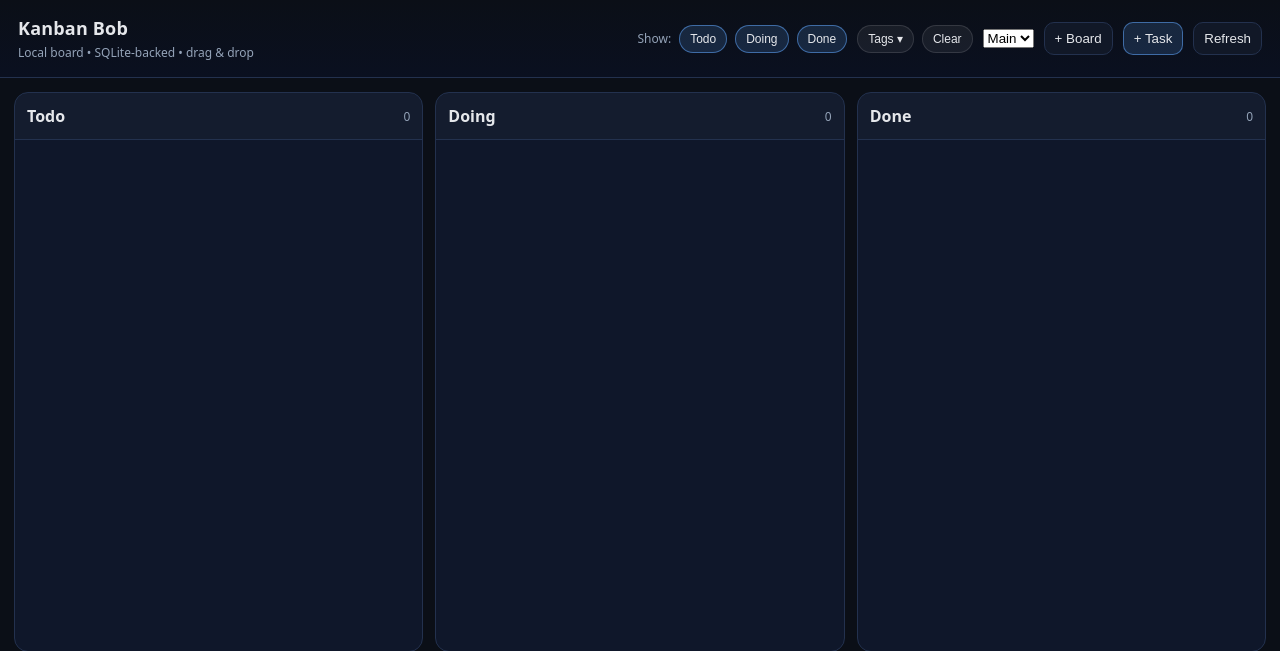
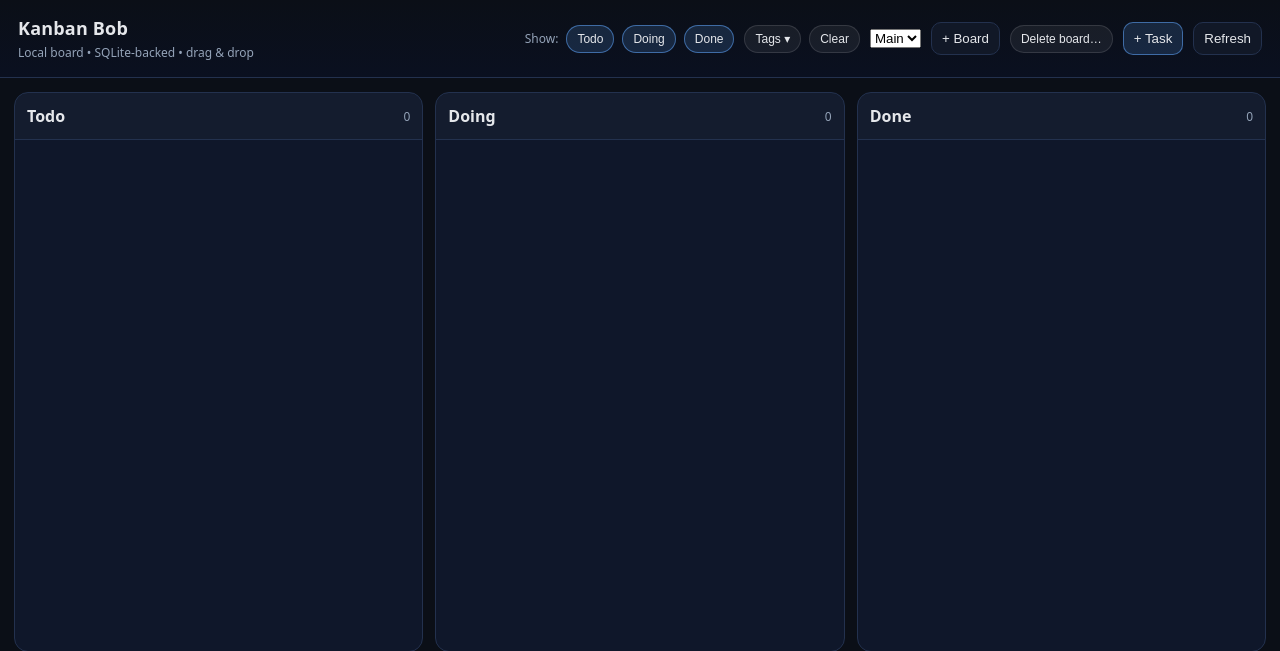
Before and after one commit to Schwarz-XU/simple-kanban, a Flask app: page / in a window 1280 px wide. Shown: the top 651 px of the page. Run offline with Flask 3, Linux system fonts and the light colour scheme; data comes from the database, SQL or seed files in the repository; data that the repository does not hold is empty.

Commit message:
Add delete board (hard delete) with confirmation

```diff
--- a/app.py
+++ b/app.py
@@ -292,6 +292,38 @@ def api_create_board():
     return jsonify({"board": dict(row)}), 201
 
 
+@app.delete("/api/boards/<int:board_id>")
+def api_delete_board(board_id: int):
+    """Hard delete a board and all its tasks.
+
+    Note: tasks.board_id doesn't use ON DELETE CASCADE in older DBs, so we
+    delete tasks explicitly.
+    """
+    with db() as con:
+        default_board_id = ensure_default_board(con)
+        # Don't allow deleting the last remaining board.
+        cnt = con.execute("SELECT COUNT(*) AS c FROM boards").fetchone()["c"]
+        if int(cnt) <= 1:
+            return jsonify({"error": "cannot delete the last remaining board"}), 400
+
+        row = con.execute("SELECT id, name FROM boards WHERE id=?", (board_id,)).fetchone()
+        if not row:
+            return jsonify({"error": "board not found"}), 404
+
+        # Prevent deleting the implicit default board id when it's the only one (handled above),
+        # but allow deleting it if others exist.
+        con.execute("DELETE FROM tasks WHERE board_id=?", (board_id,))
+        cur = con.execute("DELETE FROM boards WHERE id=?", (board_id,))
+        if cur.rowcount == 0:
+            return jsonify({"error": "board not found"}), 404
+
+        # Ensure there's still a default board and tasks don't point to null.
+        _ = ensure_default_board(con)
+        con.execute("UPDATE tasks SET board_id=? WHERE board_id IS NULL", (default_board_id,))
+
+    return jsonify({"ok": True, "deleted": {"id": int(row["id"]), "name": str(row["name"])}})
+
+
 @app.get("/api/tasks")
 def api_list_tasks():
     with db() as con:
--- a/static/app.js
+++ b/static/app.js
@@ -107,6 +107,10 @@ async function loadBoards(){
 
   let bid = getBoardId();
   if(!bid && boards.length){ bid = boards[0].id; }
+  // If stored board id no longer exists, fall back.
+  if(bid && !boards.some(b => b.id === bid)){
+    bid = boards.length ? boards[0].id : null;
+  }
   if(bid){
     sel.value = String(bid);
     setBoardId(bid);
@@ -118,6 +122,13 @@ async function loadBoards(){
     await refresh();
     toast('Switched board');
   });
+
+  // Enable/disable delete button depending on how many boards exist.
+  const delBtn = qs('#btnDeleteBoard');
+  if(delBtn){
+    delBtn.disabled = boards.length <= 1;
+    delBtn.title = delBtn.disabled ? 'Cannot delete the last board' : '';
+  }
 }
 
 function renderTags(container, tags){
@@ -385,6 +396,26 @@ window.addEventListener('DOMContentLoaded', async ()=>{
   qs('#btnRefresh').addEventListener('click', refresh);
   qs('#btnNewBoard').addEventListener('click', newBoard);
 
+  qs('#btnDeleteBoard').addEventListener('click', async ()=>{
+    const bid = getBoardId();
+    const sel = qs('#boardSelect');
+    const name = sel?.selectedOptions?.[0]?.textContent || 'this board';
+    if(!bid){ toast('No board selected'); return; }
+
+    if(!confirm(`Delete board "${name}" and ALL its tasks? This cannot be undone.`)) return;
+    const typed = prompt('Type DELETE to confirm');
+    if(typed !== 'DELETE'){
+      toast('Cancelled');
+      return;
+    }
+
+    await api(`/api/boards/${bid}`, { method: 'DELETE' });
+    // Reload boards + refresh UI
+    await loadBoards();
+    await refresh();
+    toast('Board deleted');
+  });
+
   // status filter chips
   qsa('[data-status-filter]').forEach((btn)=>{
     btn.addEventListener('click', async ()=>{
--- a/templates/index.html
+++ b/templates/index.html
@@ -32,6 +32,7 @@
 
         <select id="boardSelect" aria-label="Board"></select>
         <button id="btnNewBoard">+ Board</button>
+        <button id="btnDeleteBoard" class="chip" type="button">Delete board…</button>
         <button id="btnAdd" class="primary">+ Task</button>
         <button id="btnRefresh">Refresh</button>
       </div>
```
